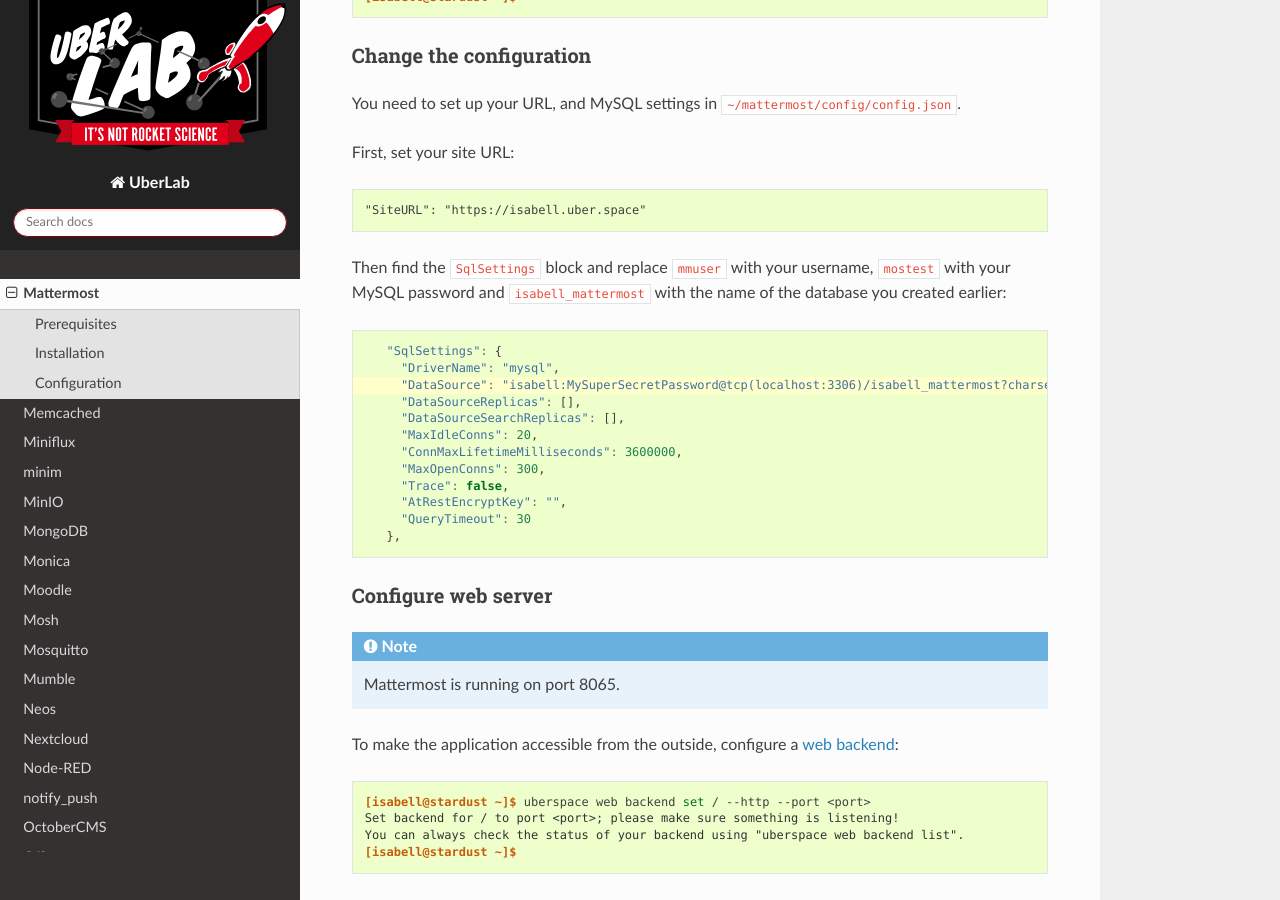
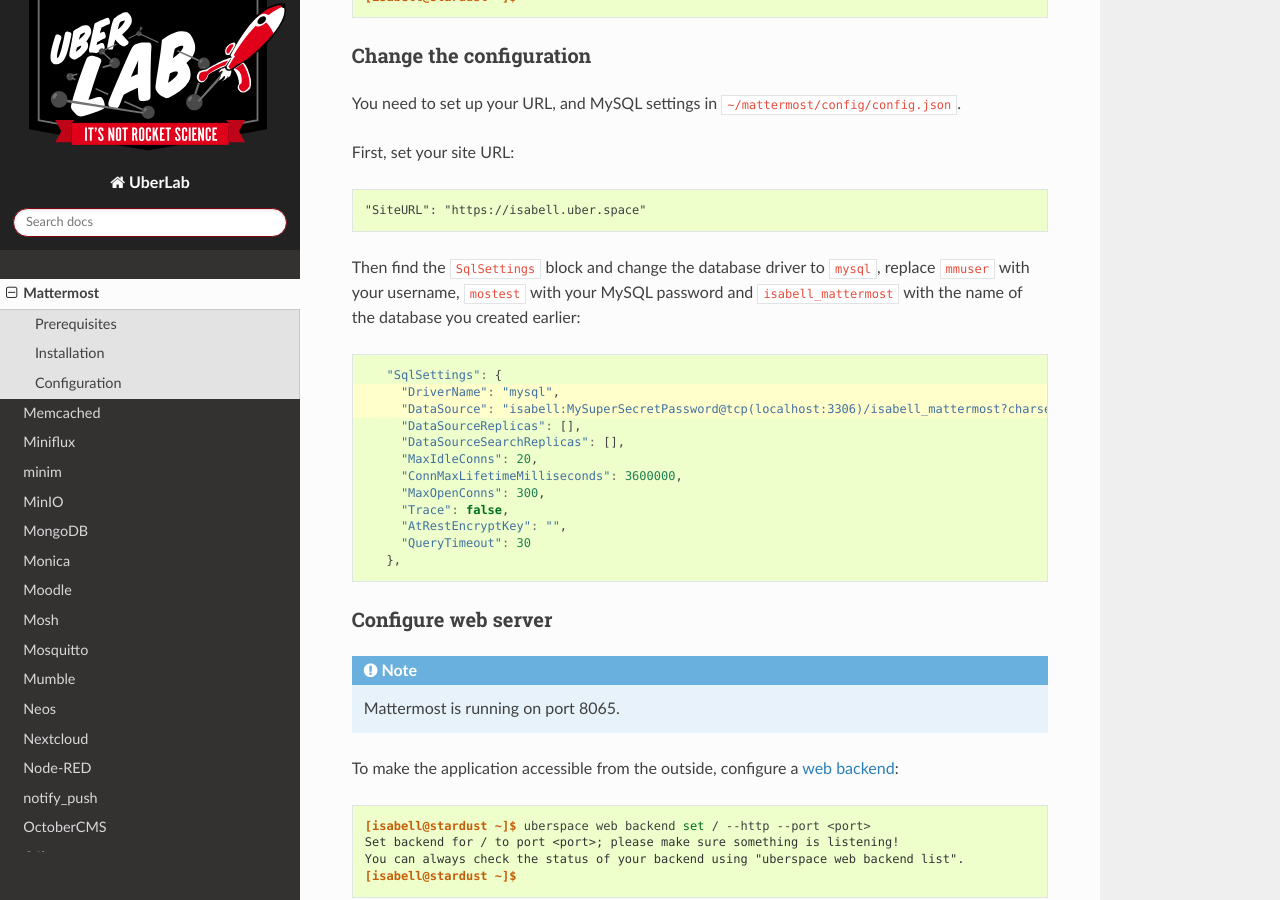
Before and after one commit to Uberspace/lab, a Sphinx documentation site: the page built from source/guide_mattermost.rst, in a window 1280 px wide and 900 px high, scrolled down 2323 px. Built offline with Sphinx 7.4.7 and the Read the Docs theme 2.0.0, drawn with Linux system fonts in a browser that asks for light colours.

Commit message:
[mattermost] highlight db driver 'mysql'

```diff
--- a/source/guide_mattermost.rst
+++ b/source/guide_mattermost.rst
@@ -92,10 +92,10 @@
 
     "SiteURL": "https://isabell.uber.space"
 
-Then find the ``SqlSettings`` block and replace ``mmuser`` with your username, ``mostest`` with your MySQL password and ``isabell_mattermost`` with the name of the database you created earlier:
+Then find the ``SqlSettings`` block and change the database driver to ``mysql``, replace ``mmuser`` with your username, ``mostest`` with your MySQL password and ``isabell_mattermost`` with the name of the database you created earlier:
 
 .. code-block:: javascript
- :emphasize-lines: 3
+ :emphasize-lines: 2,3
 
     "SqlSettings": {
       "DriverName": "mysql",
```
